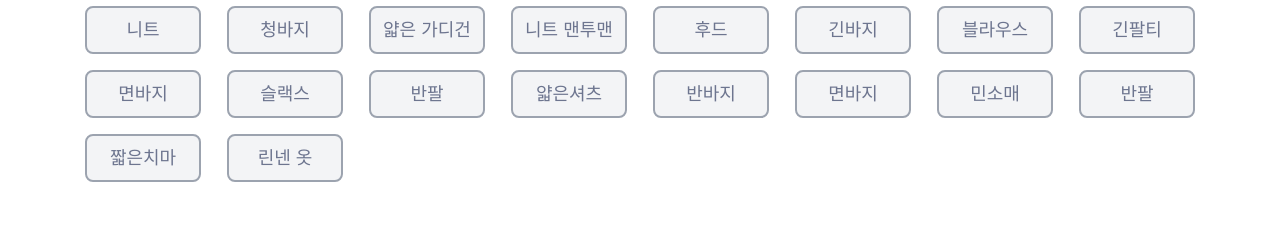
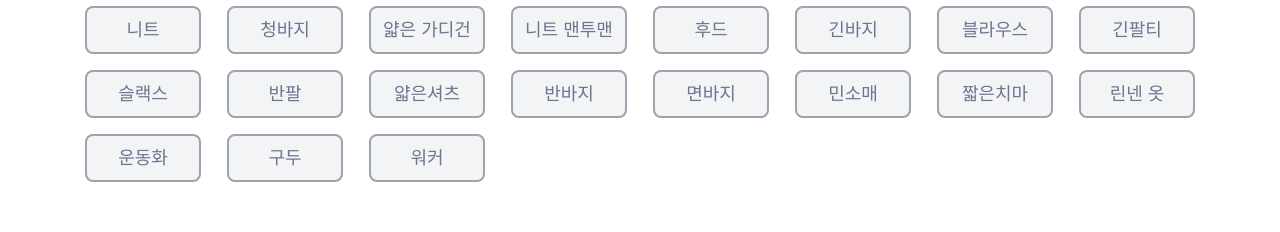
Before and after one commit to naebaecam-team-a09/team-project, a Next.js app: page /posts/write in a window 1280 px wide. Shown: the part 1324-1556 px from the top of the page. Built offline with nearby package versions, Linux system fonts and the light colour scheme; no server answers.

Commit message:
:adhesive_bandage:Fix : 카테고리 리스트 수정

```diff
--- a/src/constants/categoryList.ts
+++ b/src/constants/categoryList.ts
@@ -23,14 +23,15 @@ export const categoryList = [
   '긴바지',
   '블라우스',
   '긴팔티',
-  '면바지',
   '슬랙스',
   '반팔',
   '얇은셔츠',
   '반바지',
   '면바지',
   '민소매',
-  '반팔',
   '짧은치마',
-  '린넨 옷'
+  '린넨 옷',
+  '운동화',
+  '구두',
+  '워커'
 ];
```
